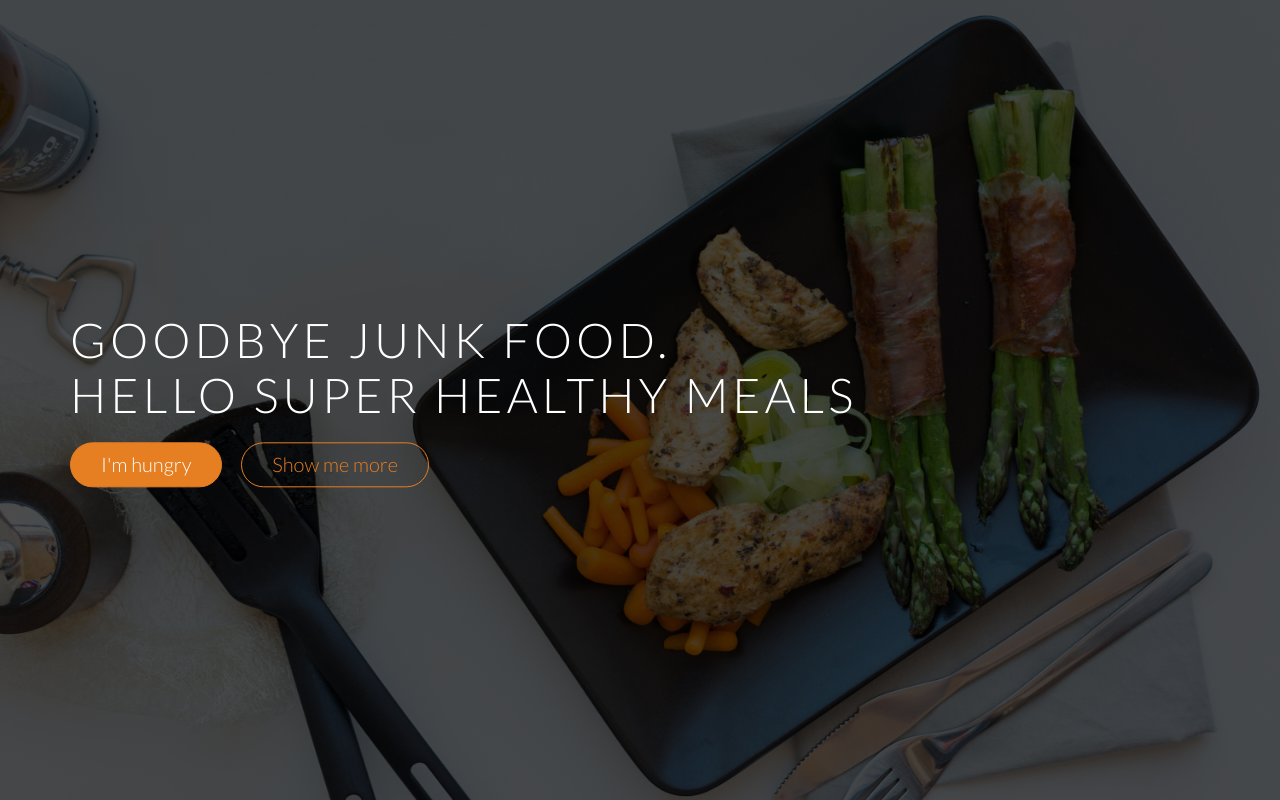
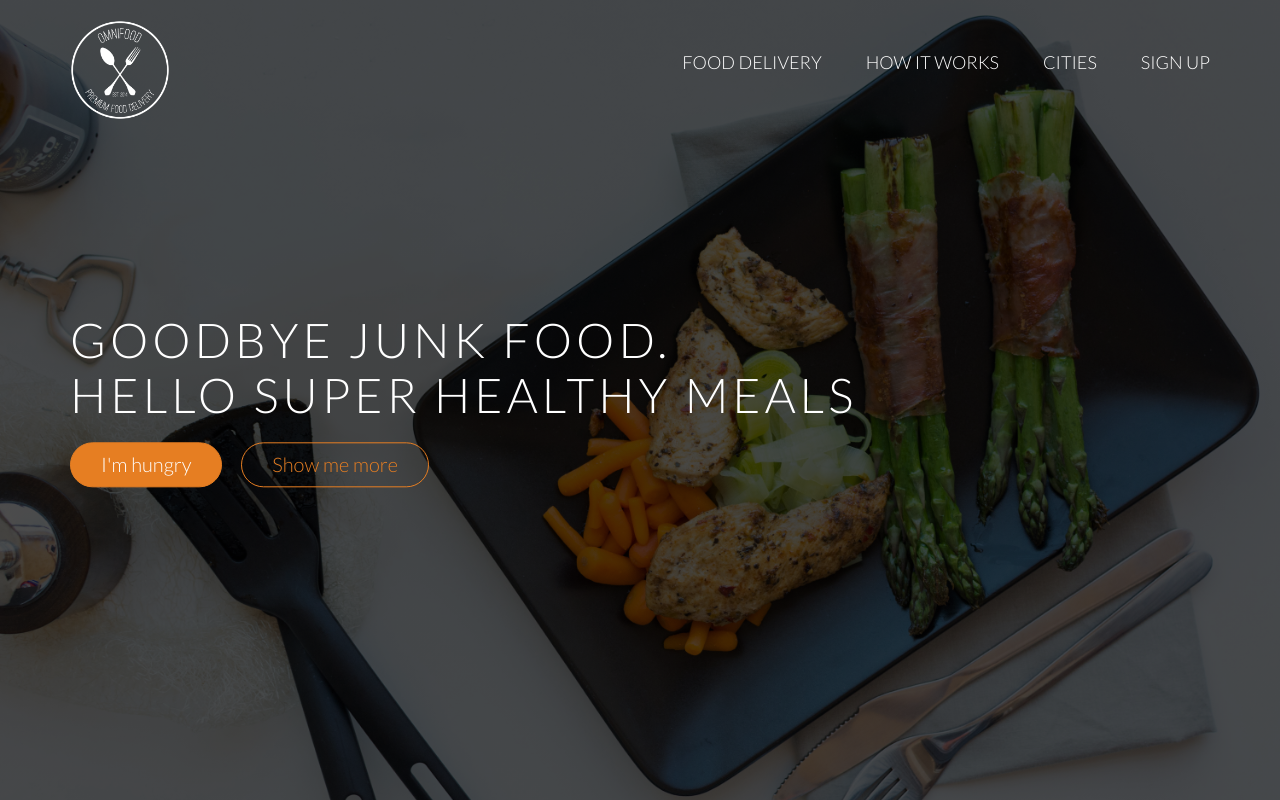
Before and after one commit to jfisher396/omni-food, a PHP site: page / in a window 1280 px wide. Run offline with PHP 8.4, Linux system fonts and the light colour scheme; style sheets or scripts are compiled from the project's sources.

Commit message:
added logo and links to header

```diff
--- a/index.html
+++ b/index.html
@@ -14,6 +14,17 @@
   </head>
   <body>
     <header>
+      <nav>
+        <div class="row">
+          <img src="resources/css/img/logo-white.png" alt="logo" class="logo">
+          <ul class="main-nav">
+            <li><a href="#">Food Delivery</a></li>
+            <li><a href="#">How it works</a></li>
+            <li><a href="#">Cities</a></li>
+            <li><a href="#">Sign up</a></li>
+          </ul>
+        </div>
+      </nav>
       <div class="hero-text-box">
         <h1>Goodbye junk food.<br> Hello super healthy meals</h1>
         <a class="btn btn-full" href="#">I'm hungry</a>
--- a/resources/css/style.css
+++ b/resources/css/style.css
@@ -1,4 +1,7 @@
+/* ------------------------------------------------------------------------- */
 /* global styling */
+/* ------------------------------------------------------------------------- */
+
 * {
   margin: 0;
   padding: 0;
@@ -6,8 +9,8 @@
 }
 
 :root {
-    --clr-1: #e67e22;
-    --clr-2: #bf6516;
+  --clr-1: #e67e22;
+  --clr-2: #bf6516;
 }
 
 html {
@@ -24,7 +27,19 @@ html {
   margin: 0 auto;
 }
 
+h1 {
+  margin-top: 0;
+  margin-bottom: 20px;
+  color: #fff;
+  font-size: 240%;
+  font-weight: 300;
+  text-transform: uppercase;
+  letter-spacing: 4px;
+}
+
+/* ------------------------------------------------------------------------- */
 /* header styling */
+/* ------------------------------------------------------------------------- */
 
 header {
   background-image: linear-gradient(rgba(0, 0, 0, 0.7), rgba(0, 0, 0, 0.7)),
@@ -42,17 +57,44 @@ header {
   transform: translate(-50%, -50%);
 }
 
-h1 {
-  margin-top: 0;
-  margin-bottom: 20px;
-  color: #fff;
-  font-size: 240%;
-  font-weight: 300;
-  text-transform: uppercase;
-  letter-spacing: 4px;
+.logo {
+  height: 100px;
+  width: auto;
+  float: left;
+  margin-top: 20px;
 }
 
-/* header button styling */
+.main-nav {
+  float: right;
+  list-style: none;
+  margin-top: 50px;
+}
+
+.main-nav li {
+  display: inline-block;
+  margin-left: 40px;
+}
+
+.main-nav li a:link,
+.main-nav li a:visited {
+  padding: 8px 0;
+  color: #fff;
+  text-decoration: none;
+  text-transform: uppercase;
+  font-size: 90%;
+  border-bottom: 2px solid transparent;
+  transition: border-bottom 0.2s;
+}
+
+.main-nav li a:hover,
+.main-nav li a:active {
+  border-bottom: 2px solid var(--clr-1);
+}
+
+/* ------------------------------------------------------------------------- */
+/* button styling */
+/* ------------------------------------------------------------------------- */
+
 .btn:link,
 .btn:visited {
   display: inline-block;
```
Also changed, not shown: resources/css/img/logo-white.png (renamed from media/Omnifood Contents/logo-white.png).
